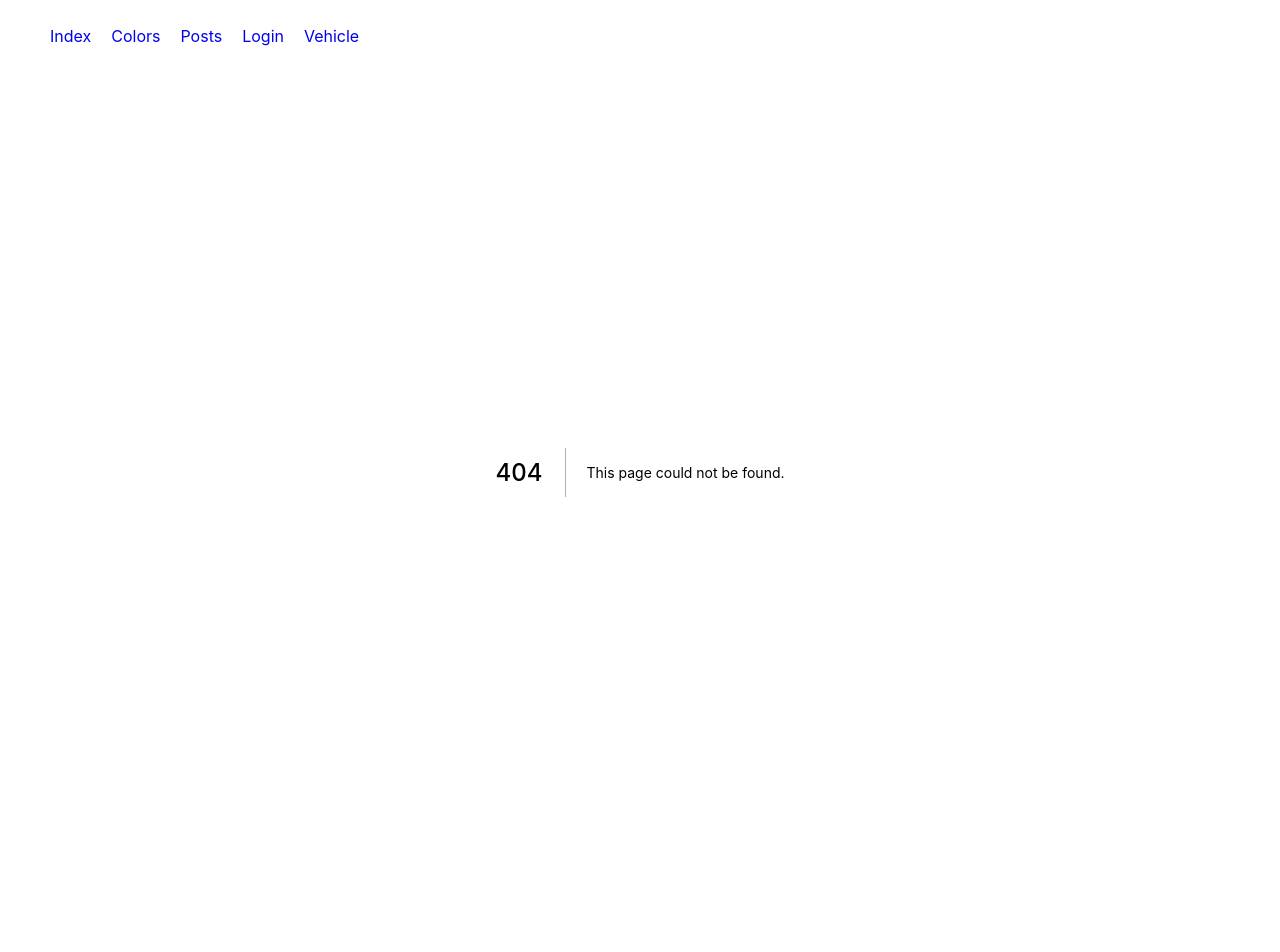
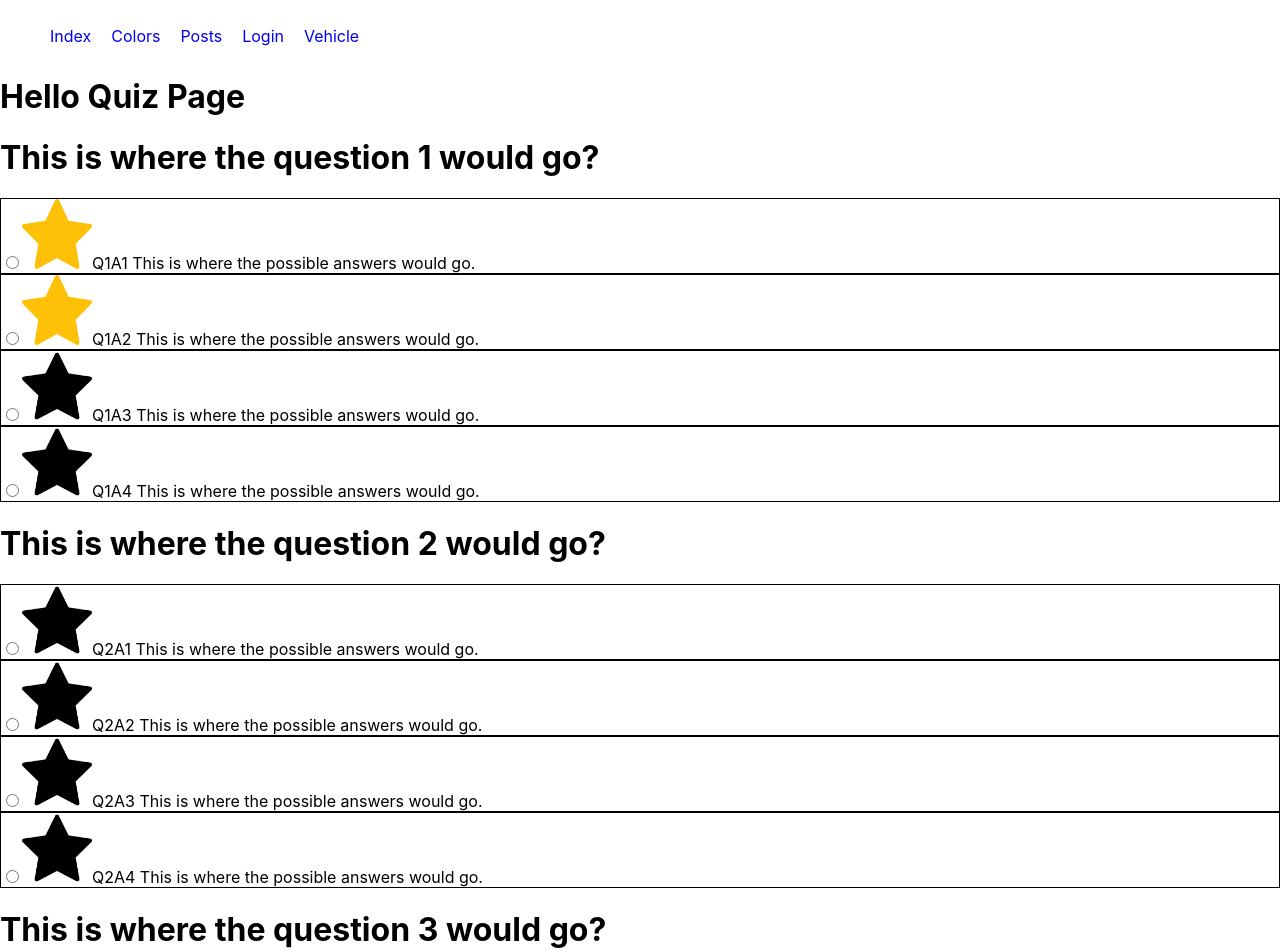
Before and after one commit to djkenneth/next-firebase-tutorial, a Next.js app: page /quiz in a window 1280 px wide. Before the commit this address had no page. Shown: the top 952 px of the page. Before the commit the page ends 872 px from the top, so only its background shows below. Built offline with nearby package versions, Linux system fonts and the light colour scheme.

Commit message:
Add Quiz Page

```diff
--- /dev/null
+++ b/pages/quiz.tsx
@@ -0,0 +1,243 @@
+import Image from "next/image";
+import { useState } from "react";
+
+const Quiz = () => {
+  const [quizContent, setQuizContent] = useState([
+    {
+      step: 2,
+      question: "This is where the question 1 would go?",
+      answers: [
+        {
+          isSelected: true,
+          answer: "Q1A1 This is where the possible answers would go.",
+        },
+        {
+          isSelected: true,
+          answer: "Q1A2 This is where the possible answers would go.",
+        },
+        {
+          isSelected: false,
+          answer: "Q1A3 This is where the possible answers would go.",
+        },
+        {
+          isSelected: false,
+          answer: "Q1A4 This is where the possible answers would go.",
+        },
+      ],
+      correctAnswer: "Q1A2 This is where the possible answers would go.",
+    },
+    {
+      step: 3,
+      question: "This is where the question 2 would go?",
+      answers: [
+        {
+          isSelected: false,
+          answer: "Q2A1 This is where the possible answers would go.",
+        },
+        {
+          isSelected: false,
+          answer: "Q2A2 This is where the possible answers would go.",
+        },
+        {
+          isSelected: false,
+          answer: "Q2A3 This is where the possible answers would go.",
+        },
+        {
+          isSelected: false,
+          answer: "Q2A4 This is where the possible answers would go.",
+        },
+      ],
+      correctAnswer: "Q2A3 This is where the possible answers would go.",
+    },
+    {
+      step: 4,
+      question: "This is where the question 3 would go?",
+      answers: [
+        {
+          isSelected: false,
+          answer: "Q3A1 This is where the possible answers would go.",
+        },
+        {
+          isSelected: false,
+          answer: "Q3A2 This is where the possible answers would go.",
+        },
+        {
+          isSelected: false,
+          answer: "Q3A3 This is where the possible answers would go.",
+        },
+        {
+          isSelected: false,
+          answer: "Q3A4 This is where the possible answers would go.",
+        },
+      ],
+      correctAnswer: "Q3A3 This is where the possible answers would go.",
+    },
+    {
+      step: 5,
+      question: "This is where the question 4 would go?",
+      answers: [
+        {
+          isSelected: false,
+          answer: "Q4A1 This is where the possible answers would go.",
+        },
+        {
+          isSelected: false,
+          answer: "Q4A2 This is where the possible answers would go.",
+        },
+        {
+          isSelected: false,
+          answer: "Q4A3 This is where the possible answers would go.",
+        },
+        {
+          isSelected: false,
+          answer: "Q4A4 This is where the possible answers would go.",
+        },
+      ],
+      correctAnswer: "Q4A3 This is where the possible answers would go.",
+    },
+    {
+      step: 6,
+      question: "This is where the question 5 would go?",
+      answers: [
+        {
+          isSelected: false,
+          answer: "Q5A1 This is where the possible answers would go.",
+        },
+        {
+          isSelected: false,
+          answer: "Q5A2 This is where the possible answers would go.",
+        },
+        {
+          isSelected: false,
+          answer: "Q5A3 This is where the possible answers would go.",
+        },
+        {
+          isSelected: false,
+          answer: "Q5A4 This is where the possible answers would go.",
+        },
+      ],
+      correctAnswer: "Q5A3 This is where the possible answers would go.",
+    },
+  ]);
+  const quizLength = quizContent.length;
+  const [yourAnswer, setYourAnswer] = useState("");
+  const [selected, setSelected] = useState([]);
+  // const [isSelectedAnswer, setIsSelectedAnswer] = useState(false);
+
+  const handleAnswer = (e, answer, i, j) => {
+    // if (e.target.tagName === "INPUT") {
+    // console.log(quizContent[i].answers[j].answer);
+    // }
+    // console.log(e);
+    let isSelectedAnswer = e.target.checked;
+    let selectedAnswer = e.target.value;
+    if (isSelectedAnswer) {
+      console.log(e);
+    }
+  };
+
+  const handleNext = () => {
+    selected.push(yourAnswer);
+  };
+
+  // const getImageStar = (selectedAnswer, index) => {
+  //   if (yourAnswer == selectedAnswer || selected[index] == selectedAnswer) {
+  //     return (
+  //       <Image
+  //         src="/images/star.png"
+  //         alt="Picture of the author"
+  //         height={70}
+  //         width={70}
+  //       />
+  //     );
+  //   } else {
+  //     return (
+  //       <Image
+  //         src="/images/star1.png"
+  //         alt="Picture of the author"
+  //         height={70}
+  //         width={70}
+  //       />
+  //     );
+  //   }
+  // };
+  return (
+    <div className="quiz-page">
+      <h1>Hello Quiz Page</h1>
+      {quizContent.map((quiz, i) => {
+        return (
+          <div key={i}>
+            <div className="quiz-holder">
+              <h1>{quiz.question}</h1>
+              <div className="answer-wrapper">
+                {quiz.answers.map((answer, j) => {
+                  return (
+                    <div
+                      // className="answer-holder correct-answer"
+                      style={{
+                        border: "1px solid black",
+                        display: "block",
+                      }}
+                      key={j}
+                      onClick={(event) => handleAnswer(event, answer, i, j)}
+                    >
+                      <input
+                        type="radio"
+                        name={`answer${i}`}
+                        value={answer.answer}
+                        id={answer.answer}
+                        className="radioInput"
+                        // onChange={(event) => handleAnswer(event, i, j)}
+                      />
+                      <label htmlFor={answer.answer}>
+                        {/* <div className={isSelectedAnswer ? "show" : "hide"}>
+                          <Image
+                            src="/images/star.png"
+                            alt="Picture of the author"
+                            height={70}
+                            width={70}
+                            className="hide"
+                          />
+                        </div>
+                        <div className={!isSelectedAnswer ? "show" : "hide"}>
+                          <Image
+                            src="/images/star1.png"
+                            alt="Picture of the author"
+                            height={70}
+                            width={70}
+                          />
+                        </div> */}
+                        {/* {getImageStar(answer.answer, j)} */}
+                        {quizContent[i].answers[j].isSelected ? (
+                          <Image
+                            src="/images/star.png"
+                            alt="Picture of the author"
+                            height={70}
+                            width={70}
+                            className="image1"
+                          />
+                        ) : (
+                          <Image
+                            src="/images/star1.png"
+                            alt="Picture of the author"
+                            height={70}
+                            width={70}
+                            className="image2"
+                          />
+                        )}
+                        {answer.answer}
+                      </label>
+                    </div>
+                  );
+                })}
+              </div>
+            </div>
+          </div>
+        );
+      })}
+      <button onClick={handleNext}>Next</button>
+    </div>
+  );
+};
+
+export default Quiz;
--- a/styles/globals.css
+++ b/styles/globals.css
@@ -34,3 +34,11 @@ ul.header {
   list-style: none;
   display: flex;
 }
+
+.show {
+  display: inline-block;
+}
+
+.hide {
+  display: none;
+}
```
Also changed, not shown: firebase/initFirebase.js (+24 -5 lines), pages/login.tsx (+13 -12 lines), public/images/star.png (added), public/images/star1.png (added).
